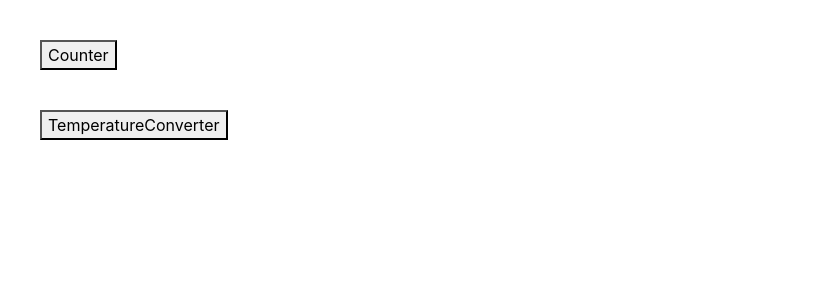
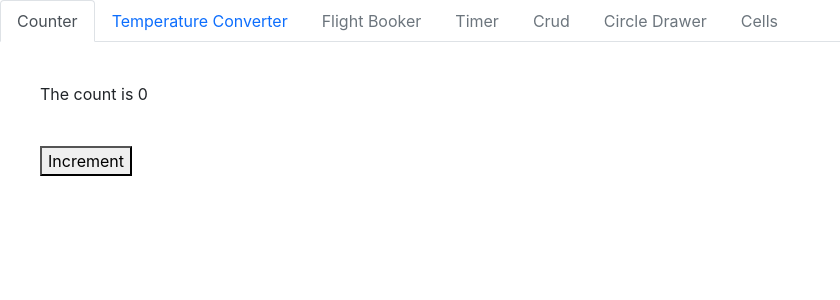
Before and after one commit to cjguttormsson/react-7guis, a React (Create React App) app: page / in a window 1280 px wide. Shown: the top 300 px of the page, without its empty margins (0-840 px from the left). Built offline with nearby package versions, Linux system fonts and the light colour scheme.

Commit message:
Update Launcher to use Bootstrap
Also update it to include all of the unimplemented components as well. This format has been copied from the kotlin-react-7guis implementation.

```diff
--- a/src/Launcher.tsx
+++ b/src/Launcher.tsx
@@ -2,7 +2,16 @@ import { useState } from "react";
 import Counter from "./Counter";
 import TemperatureConverter from "./TemperatureConverter";
 
-const guis: ((props: any) => JSX.Element)[] = [Counter, TemperatureConverter];
+// const guis: ((props: any) => JSX.Element)[] = [Counter, TemperatureConverter];
+const guis: [string, ((props: any) => JSX.Element) | null][] = [
+  ["Counter", Counter],
+  ["Temperature Converter", TemperatureConverter],
+  ["Flight Booker", null],
+  ["Timer", null],
+  ["Crud", null],
+  ["Circle Drawer", null],
+  ["Cells", null]
+];
 
 /**
  * A launcher for the seven actual GUIs. Initially shows a selection, then renders whichever GUI was
@@ -11,30 +20,35 @@ const guis: ((props: any) => JSX.Element)[] = [Counter, TemperatureConverter];
  * @param props unused
  */
 const Launcher = (props: any) => {
-  const [SelectedGui, SetSelectedGui] = useState<((props: any) => JSX.Element) | null>(null);
+  const [SelectedGui, SetSelectedGui] = useState<(props: any) => JSX.Element>(() => Counter);
 
-  return SelectedGui === null ? (
+  return (
     <>
-      {guis.map((gui) => (
-        <p key={gui.name}>
-          <button
-            onClick={() => {
-              SetSelectedGui(() => gui);
-              console.log(`SelectGui is ${gui}`);
-            }}
-          >
-            {gui.name}
-          </button>
-        </p>
-      ))}
-    </>
-  ) : (
-    <>
+      <div className="mb-3">
+        <ul className="nav nav-tabs">
+          {guis.map(([name, gui]) => (
+            <li className="nav-item" key={name}>
+              <a
+                className={
+                  "nav-link" +
+                  (gui === SelectedGui ? " active" : "") +
+                  (gui === null ? " disabled" : "")
+                }
+                aria-current={gui === SelectedGui ? "page" : undefined}
+                onClick={() => {
+                  if (gui !== null) {
+                    SetSelectedGui(() => gui);
+                  }
+                }}
+                href={"#" + name}
+              >
+                {name}
+              </a>
+            </li>
+          ))}
+        </ul>
+      </div>
       <SelectedGui />
-
-      <p>
-        <button onClick={() => SetSelectedGui(null)}>Return to Launcher</button>
-      </p>
     </>
   );
 };
```
